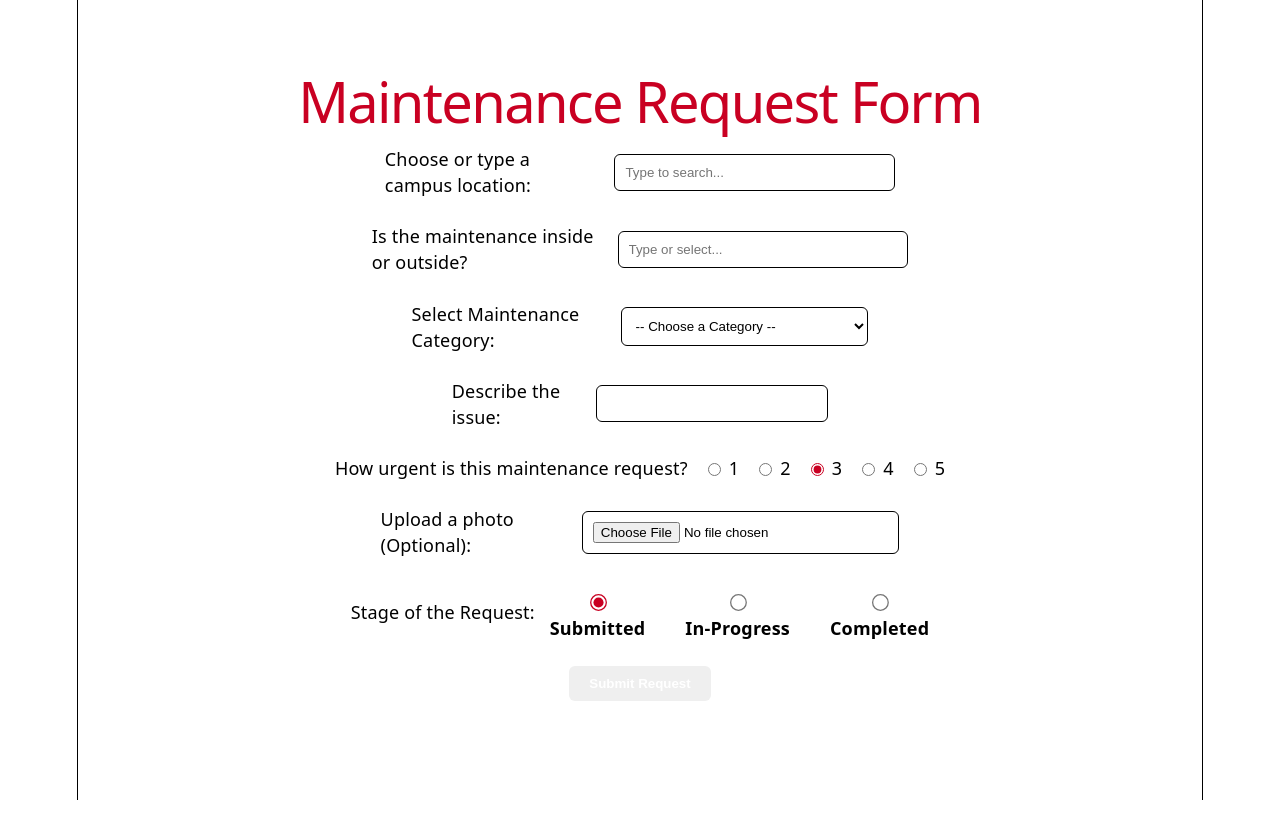
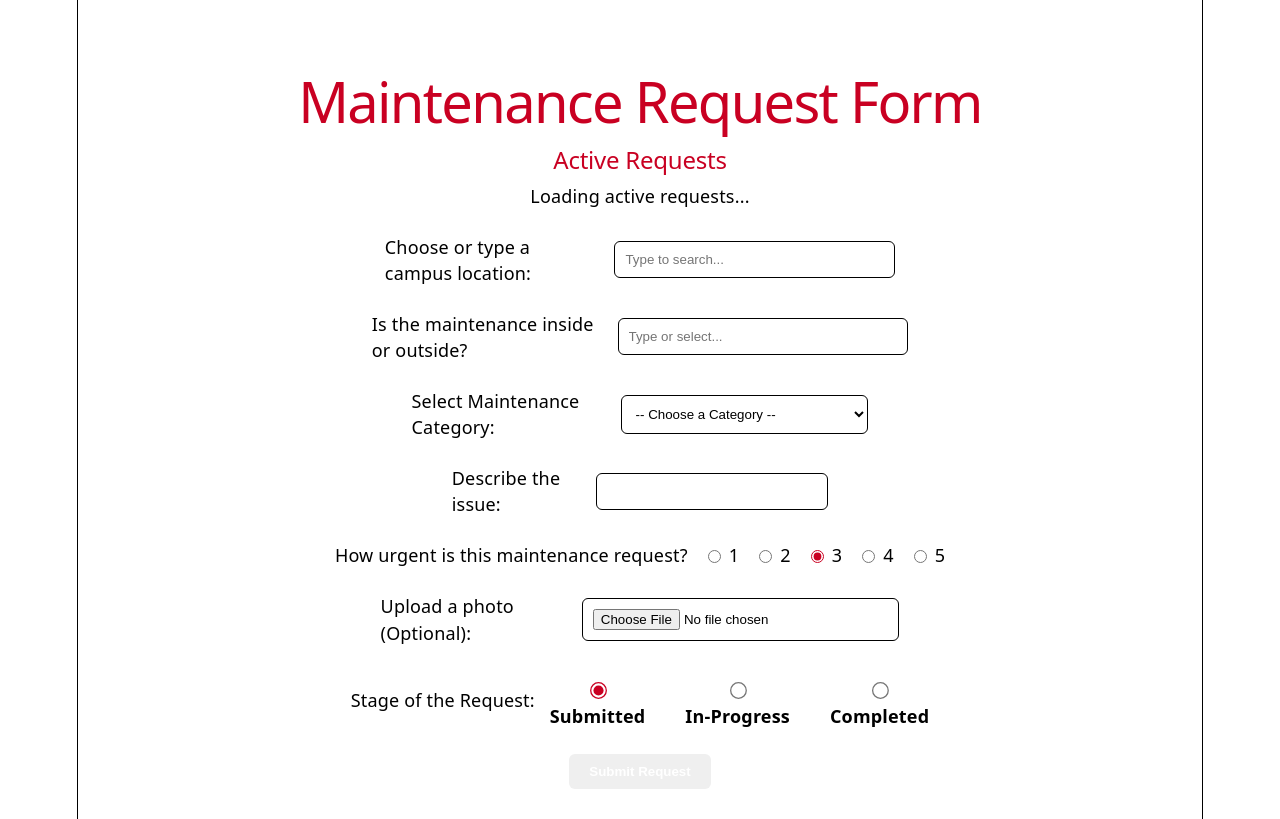
Before and after one commit to UnknownPhys6/CIS-083-Maintenance-Request-App, a React (Vite) app in the folder frontend/: page /maintenance in a window 1280 px wide. Built offline with nearby package versions, Linux system fonts and the light colour scheme.

Commit message:
Update Admin.jsx
added "active requests" scroll box

```diff
--- a/frontend/src/Admin.jsx
+++ b/frontend/src/Admin.jsx
@@ -43,6 +43,15 @@ export default function MaintenanceForm() {
       <h1>Maintenance Request Form</h1>
 
       <form onSubmit={handleSubmit}>
+         {/* Active Requests Scroll Box */}
+        <div className="active-requests-container">
+          <h2>Active Requests</h2>
+
+          <div className="active-requests-scroll">
+            {}
+            <p>Loading active requests...</p>
+          </div>
+        </div>
 
         {/* Location */}
         <div className="form-group">
```
